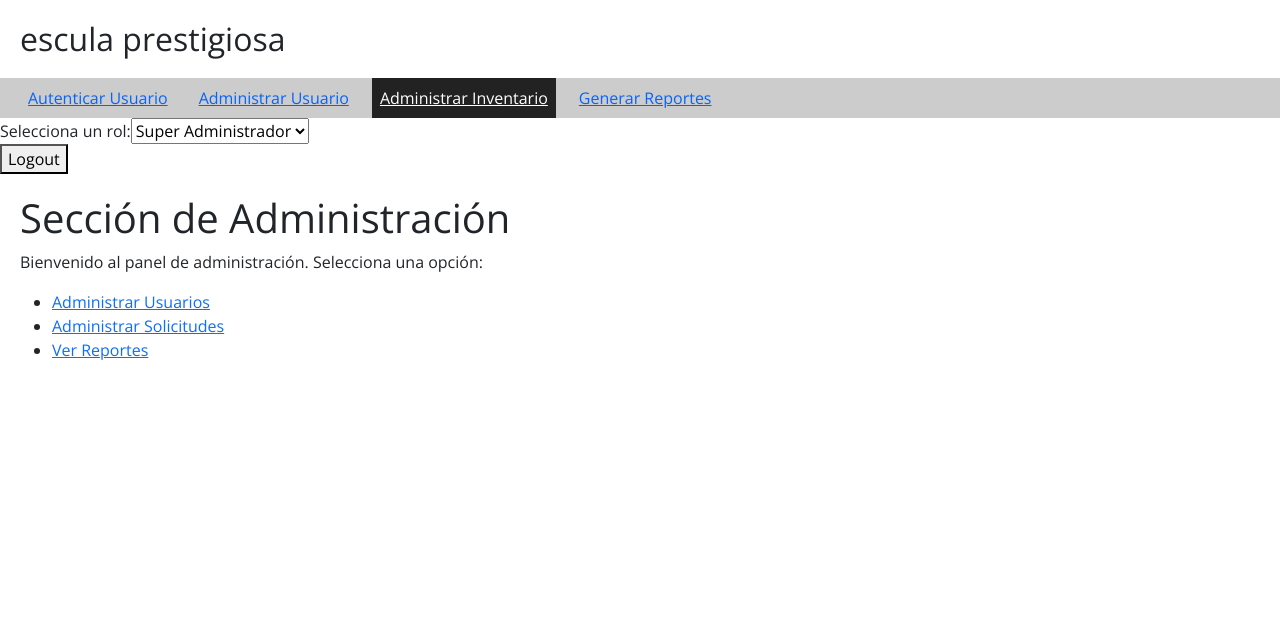
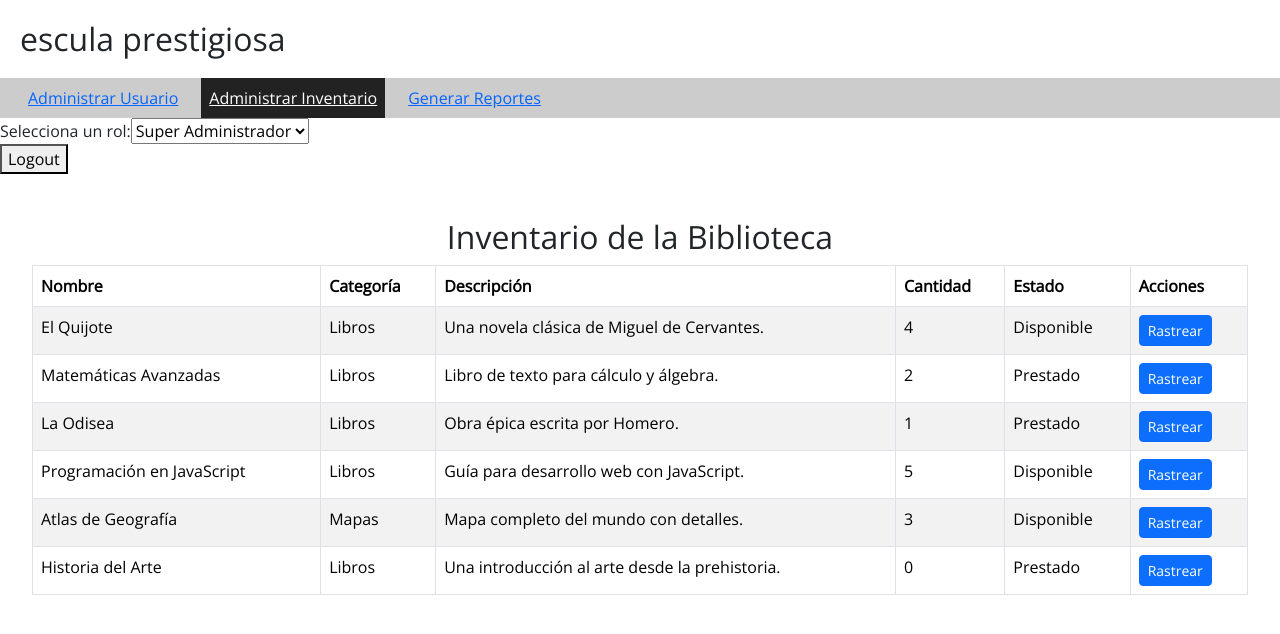
Before and after one commit to Michi-Brandon/WWW, a React app in the folder frontend/: page /admin/administrar-inventario in a window 1280 px wide. Shown: the top 634 px of the page. Built offline with nearby package versions, Linux system fonts and the light colour scheme; sample sign-in values are in the browser's storage.

Commit message:
cambios en administrar inventario

```diff
--- a/frontend/src/components/layout_admin.jsx
+++ b/frontend/src/components/layout_admin.jsx
@@ -4,8 +4,9 @@ import { Routes, Route } from 'react-router-dom'
 import NavBar from '../components/nav_bar_admin'
 import AdminSection from '../pages/admin_page'
 import AdminUser from '../pages/admin_user_page'
-import GenerateReports from '../pages/reportes_page'
+import InventoryTable from '../pages/inventory_page'
 
+import inventoryData from '../data/inventory_data'
 
 const Layout_admin = ({ onLogout }) => {
   return (
@@ -16,10 +17,10 @@ const Layout_admin = ({ onLogout }) => {
       <div className='layout__page'>
         <Routes>
           <Route path='' element={<AdminSection />} />
-          <Route path='autenticar-usuario' element={<AdminSection />} />
           <Route path='administrar-usuario' element={<AdminUser />} />
-          <Route path='administrar-inventario' element={<AdminSection />} />
-          <Route path='generar-reportes' element={<GenerateReports />} />
+          {/* <Route path='administrar-inventario' element={<AdminUser />} /> */}
+          <Route path='administrar-inventario' element={<InventoryTable inventoryData={inventoryData} />} />
+          <Route path='generar-reportes' element={<AdminSection />} />
           <Route path='administrar-solicitudes' element={<AdminSection />} />
           <Route path='administrar-prestamo' element={<AdminSection />} />
         </Routes>
--- a/frontend/src/components/nav_bar_admin.jsx
+++ b/frontend/src/components/nav_bar_admin.jsx
@@ -13,19 +13,16 @@ const NavBar = () => {
   // Opciones de navegación por rol
   const menuOptions = {
     superAdministrador: [
-      { label: 'Autenticar Usuario', path: 'autenticar-usuario' },
       { label: 'Administrar Usuario', path: 'administrar-usuario' },
       { label: 'Administrar Inventario', path: 'administrar-inventario' },
       { label: 'Generar Reportes', path: 'generar-reportes' },
     ],
     Coordinador: [
-      { label: 'Autenticar Usuario', path: 'autenticar-usuario' },
       { label: 'Administrar Usuario', path: 'administrar-usuario' },
       { label: 'Administrar Solicitudes', path: 'administrar-solicitudes' },
       { label: 'Administrar Préstamo', path: 'administrar-prestamo' },
     ],
     Penolero: [
-      { label: 'Autenticar Usuario', path: 'autenticar-usuario' },
       { label: 'Administrar Inventario', path: 'administrar-inventario' },
       { label: 'Administrar Solicitudes', path: 'administrar-solicitudes' },
       { label: 'Administrar Préstamos', path: 'administrar-prestamos' },
--- /dev/null
+++ b/frontend/src/data/inventory_data.js
@@ -0,0 +1,58 @@
+const inventoryData = [
+    {
+      id: 1,
+      name: "El Quijote",
+      category: "Libros",
+      description: "Una novela clásica de Miguel de Cervantes.",
+      quantity: 4,
+      status: "Disponible",
+      borrower: null
+    },
+    {
+      id: 2,
+      name: "Matemáticas Avanzadas",
+      category: "Libros",
+      description: "Libro de texto para cálculo y álgebra.",
+      quantity: 2,
+      status: "Prestado",
+      borrower: { name: "Juan Pérez", email: "juan.perez@example.com" }
+    },
+    {
+      id: 3,
+      name: "La Odisea",
+      category: "Libros",
+      description: "Obra épica escrita por Homero.",
+      quantity: 1,
+      status: "Prestado",
+      borrower: { name: "Ana López", email: "ana.lopez@example.com" }
+    },
+    {
+      id: 4,
+      name: "Programación en JavaScript",
+      category: "Libros",
+      description: "Guía para desarrollo web con JavaScript.",
+      quantity: 5,
+      status: "Disponible",
+      borrower: null
+    },
+    {
+      id: 5,
+      name: "Atlas de Geografía",
+      category: "Mapas",
+      description: "Mapa completo del mundo con detalles.",
+      quantity: 3,
+      status: "Disponible",
+      borrower: null
+    },
+    {
+      id: 6,
+      name: "Historia del Arte",
+      category: "Libros",
+      description: "Una introducción al arte desde la prehistoria.",
+      quantity: 0,
+      status: "Prestado",
+      borrower: { name: "Luis Martínez", email: "luis.martinez@example.com" }
+    },
+  ];
+
+export default inventoryData;
--- /dev/null
+++ b/frontend/src/pages/inventory_page.jsx
@@ -0,0 +1,53 @@
+import React from 'react';
+import 'bootstrap/dist/css/bootstrap.min.css';
+
+const InventoryTable = ({ inventoryData }) => {
+  const handleTrack = (item) => {
+    if (item.borrower) {
+      alert(`El artículo "${item.name}" está prestado a:\nNombre: ${item.borrower.name}\nCorreo: ${item.borrower.email}`);
+    } else {
+      alert(`El artículo "${item.name}" está disponible.`);
+    }
+  };
+
+  return (
+    <div className="container-fluid mt-4">
+      <h2 className="text-center">Inventario de la Biblioteca</h2>
+      <div className="table-responsive">
+        <table className="table table-bordered table-striped">
+          <thead className="thead-dark">
+            <tr>
+              <th>Nombre</th>
+              <th>Categoría</th>
+              <th>Descripción</th>
+              <th>Cantidad</th>
+              <th>Estado</th>
+              <th>Acciones</th>
+            </tr>
+          </thead>
+          <tbody>
+            {inventoryData.map((item) => (
+              <tr key={item.id}>
+                <td>{item.name}</td>
+                <td>{item.category}</td>
+                <td>{item.description}</td>
+                <td>{item.quantity}</td>
+                <td>{item.status}</td>
+                <td>
+                  <button
+                    className="btn btn-primary btn-sm"
+                    onClick={() => handleTrack(item)}
+                  >
+                    Rastrear
+                  </button>
+                </td>
+              </tr>
+            ))}
+          </tbody>
+        </table>
+      </div>
+    </div>
+  );
+};
+
+export default InventoryTable;
```
Also changed, not shown: 1 other file (tests, documents, lock files or other folders).
